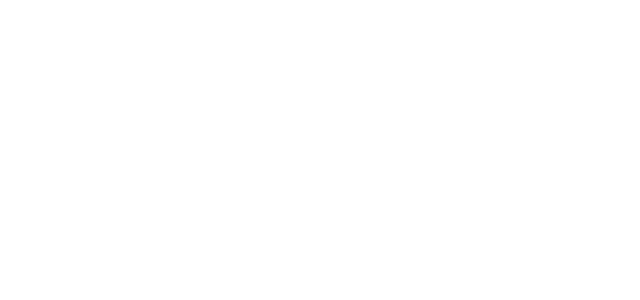
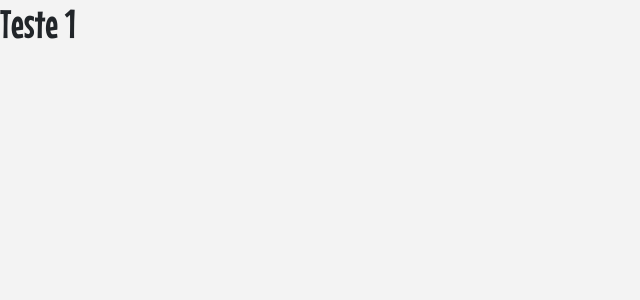
Before and after one commit to otavioborgsm/pos-desenvolvimento-fullstack-unesc, a React (Create React App) app in the folder desenvolvimento-frontend/meu-projeto-ts/: page / in a window 1280 px wide. Shown: the top 300 px of the page, without its empty margins (0-640 px from the left). Built offline with nearby package versions, Linux system fonts and the light colour scheme.

Commit message:
Aula 01: Cria componente de NavBar.

```diff
--- a/desenvolvimento-frontend/meu-projeto-ts/public/index.html
+++ b/desenvolvimento-frontend/meu-projeto-ts/public/index.html
@@ -1,5 +1,5 @@
 <!DOCTYPE html>
-<html lang="en">
+<html lang="pt-br">
   <head>
     <meta charset="utf-8" />
     <meta name="viewport" content="width=device-width, initial-scale=1" />
--- a/desenvolvimento-frontend/meu-projeto-ts/src/index.css
+++ /dev/null
@@ -1,13 +0,0 @@
-body {
-  margin: 0;
-  font-family: -apple-system, BlinkMacSystemFont, 'Segoe UI', 'Roboto', 'Oxygen',
-    'Ubuntu', 'Cantarell', 'Fira Sans', 'Droid Sans', 'Helvetica Neue',
-    sans-serif;
-  -webkit-font-smoothing: antialiased;
-  -moz-osx-font-smoothing: grayscale;
-}
-
-code {
-  font-family: source-code-pro, Menlo, Monaco, Consolas, 'Courier New',
-    monospace;
-}
--- /dev/null
+++ b/desenvolvimento-frontend/meu-projeto-ts/src/index.scss
@@ -0,0 +1,11 @@
+// Customizar as variáveis do bootstrap
+$body-bg: #f3f3f3;
+//Adicionar o bootstrap
+@import '~bootstrap/scss/bootstrap.scss';
+
+// Importanto fonte
+@import url("https://fonts.googleapis.com/css2?family=Mouse+Memoirs&display=swap");
+// Aplicar fonte para todos os elementos html
+* {
+  font-family: 'Mouse memoirs', sans-serif;
+}
--- a/desenvolvimento-frontend/meu-projeto-ts/src/index.tsx
+++ b/desenvolvimento-frontend/meu-projeto-ts/src/index.tsx
@@ -1,12 +1,14 @@
 import React from 'react';
 import ReactDOM from 'react-dom/client';
-import './index.css';
+import './index.scss';
 
 const root = ReactDOM.createRoot(
   document.getElementById('root') as HTMLElement
 );
 root.render(
   <React.StrictMode>
-    <div />
+    <div>
+      <h1>Teste 1</h1>
+    </div>
   </React.StrictMode>
 );
```
Also changed, not shown: desenvolvimento-frontend/meu-projeto-ts/src/components/Navbar/index.tsx (added, +13 -0 lines).
